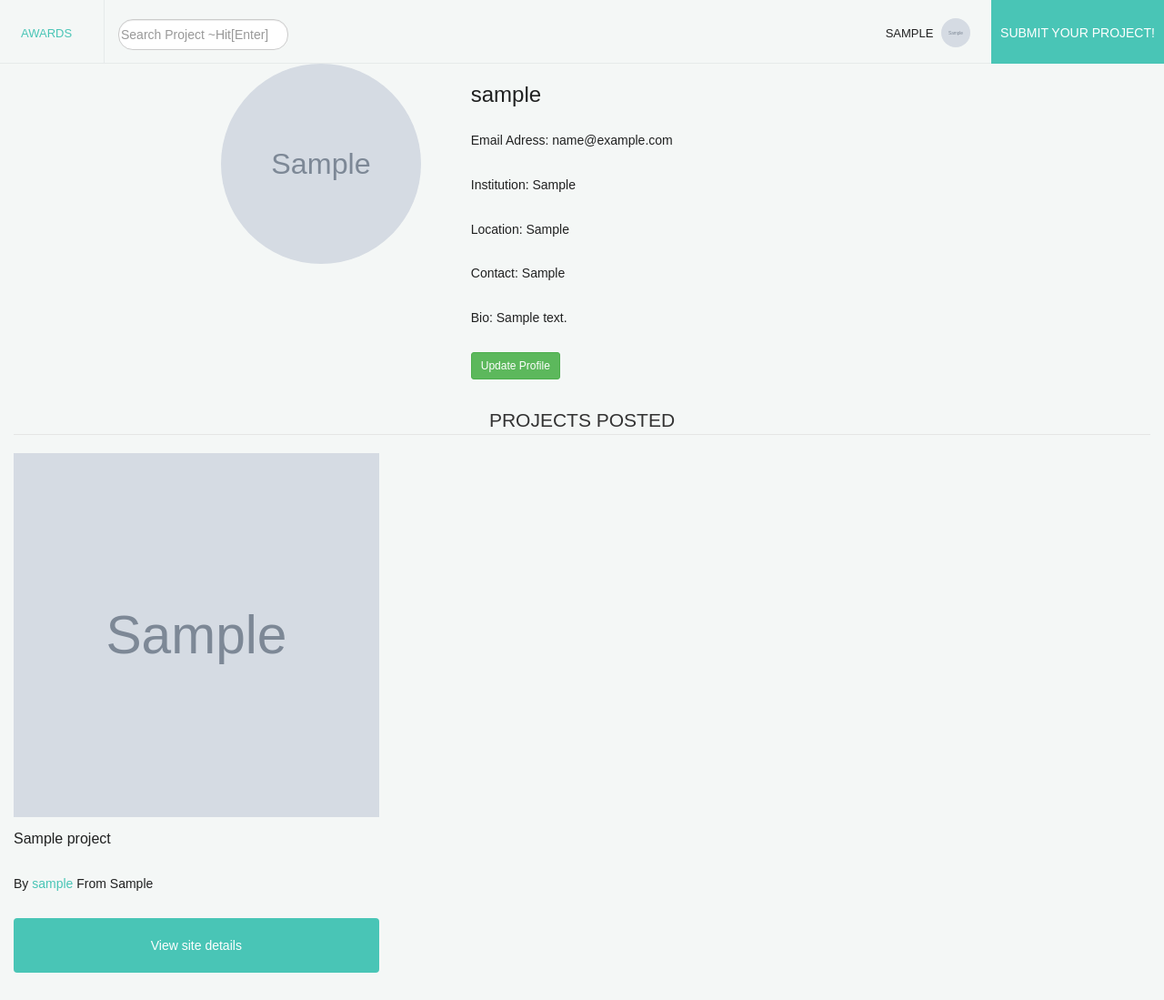
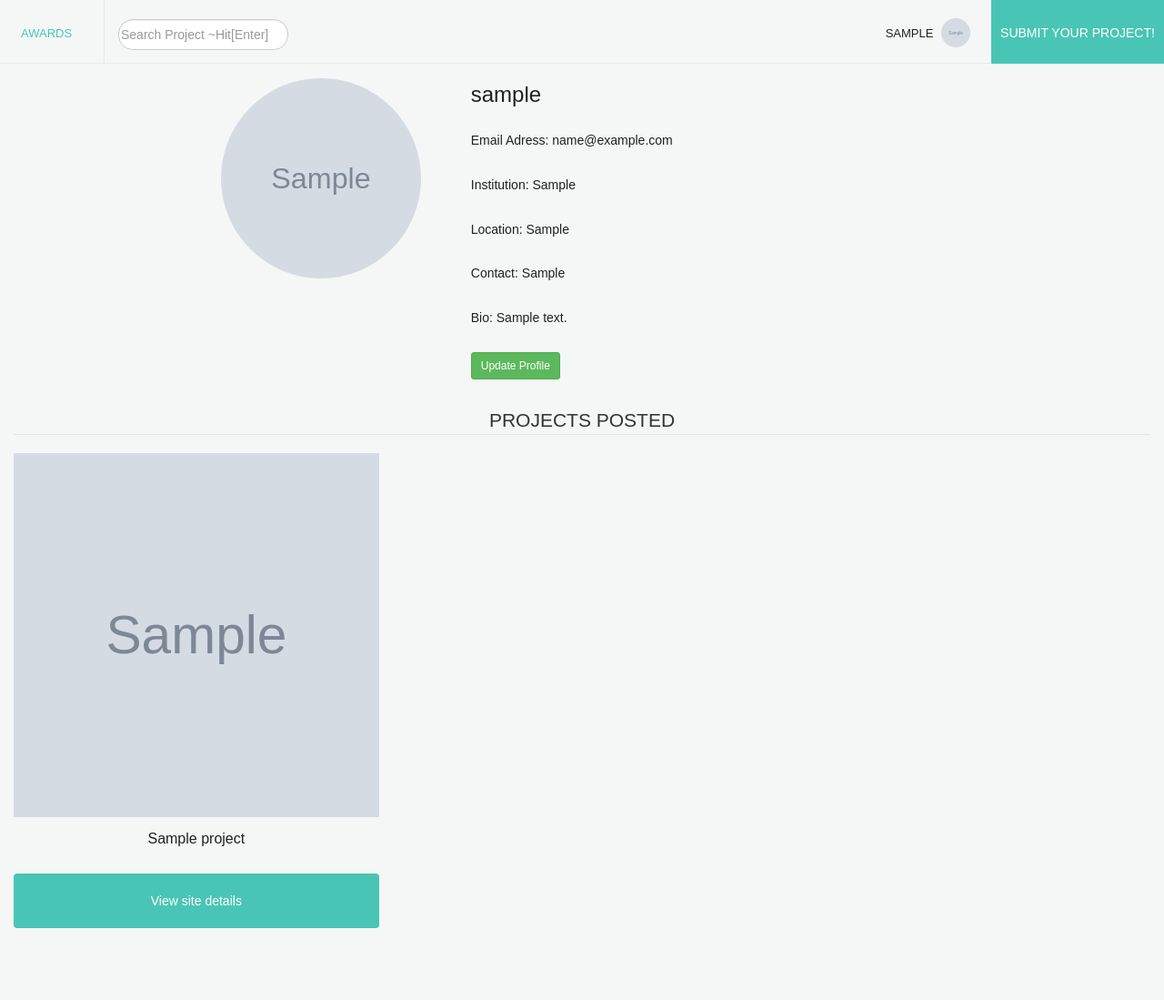
Before and after one commit to NyururuKelvin/awwardsApp, a Django app: page /user/profile in a window 1280 px wide. Shown: the whole page at 91% size. After the commit the page ends 1020 px from the top, so only its background shows below. Run offline with Django 3.2, Linux system fonts and the light colour scheme; a user stored in the database is signed in; tables that the repository leaves empty hold one stand-in row (values such as "Sample post"); grey boxes marked "Sample" are stand-in pictures; some libraries are stand-ins or nearby versions; some web fonts are replaced.

Commit message:
my commit change display

```diff
--- a/projects/templates/project/index.html
+++ b/projects/templates/project/index.html
@@ -119,7 +119,7 @@
                         </li>
 
                     </ul>
-                    <h4>Rate other developers Projects here</h4>
+                    <h4>VIEW & RATE DEVELOPERS PROJECTS</h4>
                 </div>
             </div>
             <div class="box-breadcrumb">
@@ -139,8 +139,9 @@
     </div> <br>
     <div class="container">
         <div class="row">
+            <legend style="text-align: center;">PROJECTS</legend>
             {%for project in projects%}
-            <div class="col-md-4" style="margin-bottom: 2%;">
+            <div class="col-md-4" style="margin-bottom: 1%;">
                 <div class="card" style="background-color: rgb(198, 201, 200); border-radius: 8px;">
                     <a href=""><img style="border-radius: 8px; height: 40vh; width: 100%;" class="card-img-top" src="{{project.image.url}}" alt="Card image cap"></a>
                     <div class="card-body">
--- a/projects/templates/project/profile.html
+++ b/projects/templates/project/profile.html
@@ -22,7 +22,7 @@
                 <!-- new conatiner -->
                 <div class="container-fluid" >
                     <div class="row">
-                        <div class="col-lg-4 col-md-4 col-xs-12 ml-2 mt-2 ">
+                        <div class="col-lg-4 col-md-4 col-xs-12 ml-2 mt-2 " style="margin-top: 2%;">
                             <img src="{{user.profile.image.url}}" class="img-circle rounded-circle image-fluid" alt="..." style="width: 220px; height: 220px;">
                         </div>
 
@@ -60,8 +60,7 @@
                         <a href="#"><img src="{{image.image.url}}" class="card-img-top img-responsive index_image" id="image" alt="IMAGE" title="" style="height:50vh; width: 100%;" ></a>
                         <div class="card-body">
                             <div class="card-body">
-                                <h5 class="card-title">{{image.title}}</h5>
-                                <p>By <a href="{% url 'posted_by'%}">{{image.user.username}}</a><span class="float-right"> From {{image.location}}</span></p>
+                                <h5 class="card-title" style="text-align: center;">{{image.title}}</h5>
                                 <div class="text-center"><a class="btn button text-center btn-block"  href="{{image.link}}">View site details</a></div>
                             </div>
                         </div>
--- a/projects/templates/project/project.html
+++ b/projects/templates/project/project.html
@@ -50,6 +50,7 @@
                             <th scope="col">Usability</th>
                             <th scope="col">Content</th>
                             <th scope="col">Design</th>
+                            <th scope="col">Mean</th>
                         </tr>
                         </thead>
                         <tbody>
@@ -58,6 +59,7 @@
                             <td scope="col">{{vote.usability}}</td>
                             <td scope="col">{{vote.content}}</td>
                             <td scope="col">{{vote.design}}</td>
+                            <td scope="col">Coming Soon</td>
                         </tr>
                         </tbody>
                     </table>
@@ -72,10 +74,12 @@
                     <th scope="col">Usability</th>
                     <th scope="col">Content</th>
                     <th scope="col">Design</th>
+                    <th scope="col">Mean</th>
                   </tr>
                 </thead>
                 <tbody>
                   <tr>
+                    <td scope="col">No Votes Yet</td>
                     <td scope="col">No Votes Yet</td>
                     <td scope="col">No Votes Yet</td>
                     <td scope="col">No Votes Yet</td>
--- a/projects/views.py
+++ b/projects/views.py
@@ -44,11 +44,22 @@ def vote(request, id):
         vote.user=request.user
         vote.project=project
         vote.save()
-        messages.success(request,'Votes Successfully submitted')
-        return HttpResponseRedirect(reverse('project',  args=(id)))
+
+        vote_mean = []
+        usability=vote.usability
+        vote_mean.append(usability)
+        content=vote.content
+        vote_mean.append(content)
+        design=vote.design
+        vote_mean.append(design)
+
+        mean=np.mean(vote_mean)
+        mean=round(mean,2)
+
+        if mean:
+            return render(request, 'project/project.html', locals())
 
     else:
-        messages.warning(request,'ERROR! Voting Range is from 0-10')
         votes=Votes()
     return render(request, 'project/project.html', locals())
 
```
